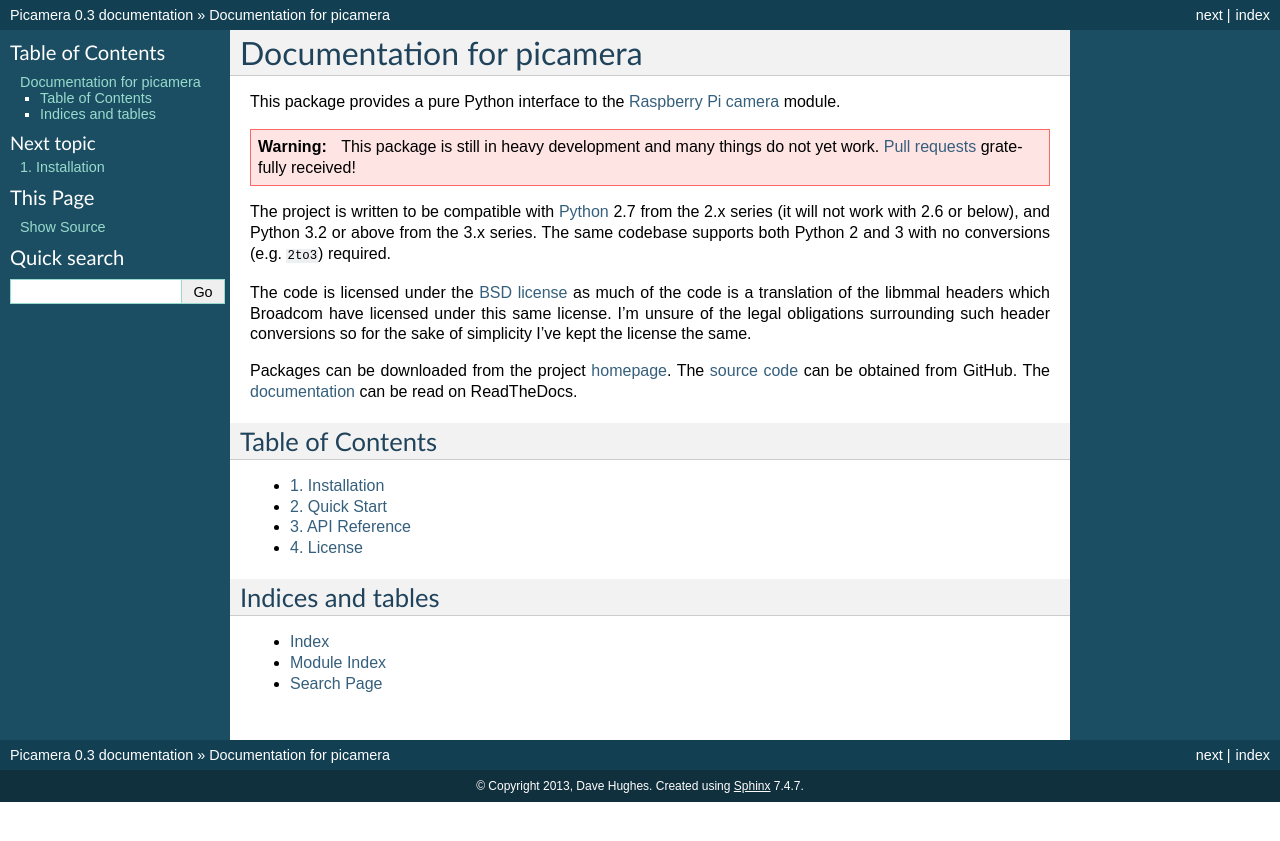
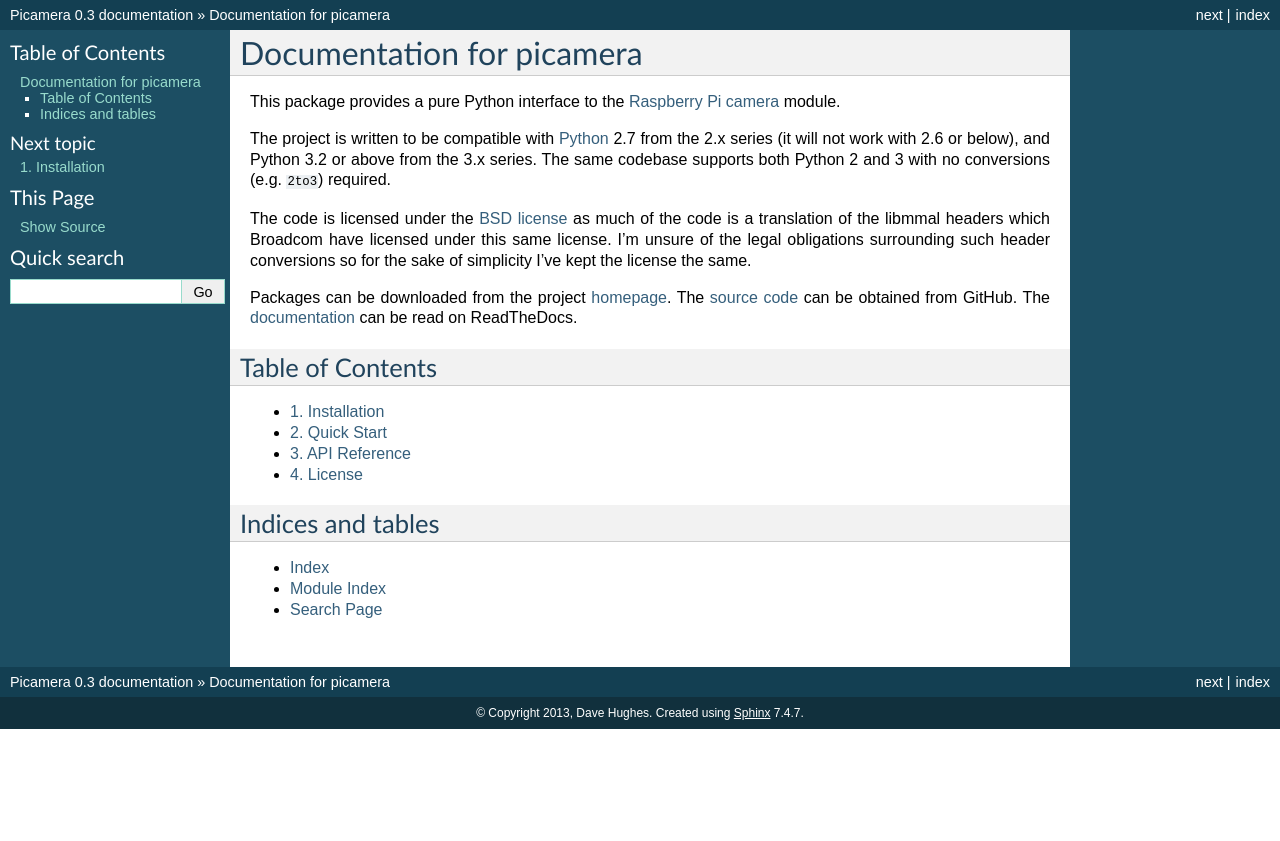
Before and after one commit to waveform80/picamera, a Sphinx documentation site: the page built from docs/index.rst, in a window 1280 px wide. Shown: the top 841 px of the page. Built offline with Sphinx 7.4.7, drawn with Linux system fonts in a browser that asks for light colours.

Commit message:
More doc updates
Removed warning about development - the package works pretty well as of
the latest version and major functionality like image and video capture
is complete. Added intersphinx config to allow linking to Python docs,
and updated a few links in the examples to utilize this.

```diff
--- a/docs/conf.py
+++ b/docs/conf.py
@@ -34,7 +34,7 @@
 
 # -- General configuration ------------------------------------------------
 
-extensions = ['sphinx.ext.autodoc', 'sphinx.ext.viewcode']
+extensions = ['sphinx.ext.autodoc', 'sphinx.ext.viewcode', 'sphinx.ext.intersphinx']
 templates_path = ['_templates']
 source_suffix = '.rst'
 #source_encoding = 'utf-8-sig'
@@ -57,6 +57,10 @@
 # -- Autodoc configuration ------------------------------------------------
 
 autodoc_member_order = 'groupwise'
+
+# -- Intersphinx configuration --------------------------------------------
+
+intersphinx_mapping = {'python': ('http://docs.python.org/3.2', None)}
 
 # -- Options for HTML output ----------------------------------------------
 
--- a/docs/index.rst
+++ b/docs/index.rst
@@ -6,10 +6,6 @@
 
 This package provides a pure Python interface to the `Raspberry Pi`_ `camera`_
 module.
-
-.. warning::
-    This package is still in heavy development and many things do not yet work.
-    `Pull requests`_ gratefully received!
 
 The project is written to be compatible with `Python`_ 2.7 from the 2.x series
 (it will not work with 2.6 or below), and Python 3.2 or above from the 3.x
```
Also changed, not shown: docs/install.rst (+12 -11 lines), docs/quickstart.rst (+9 -8 lines).
